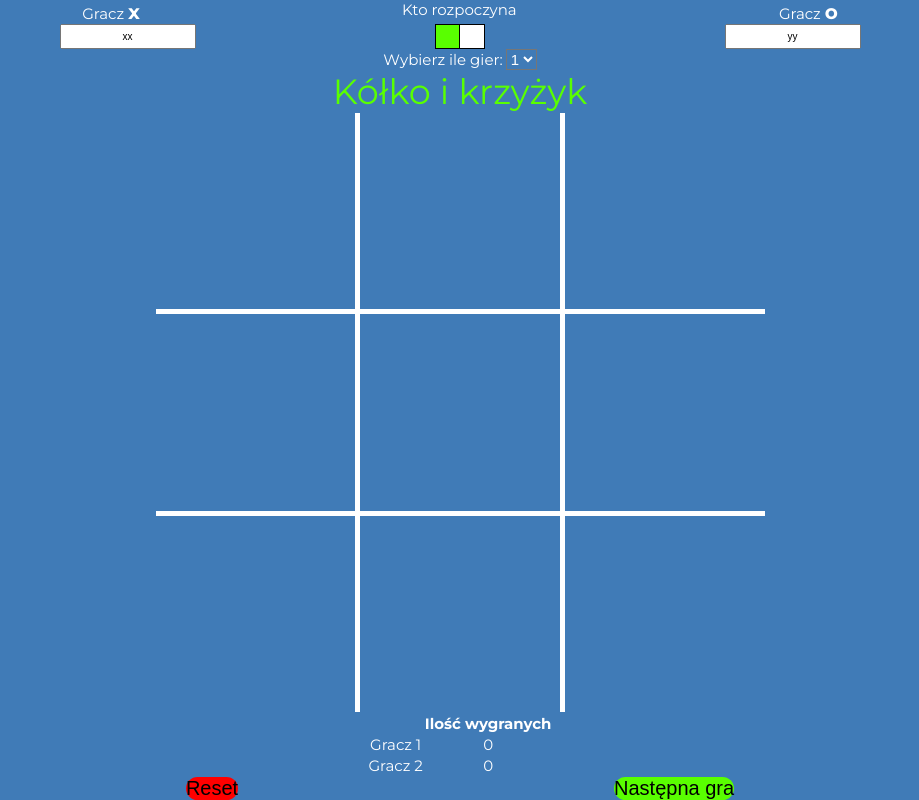
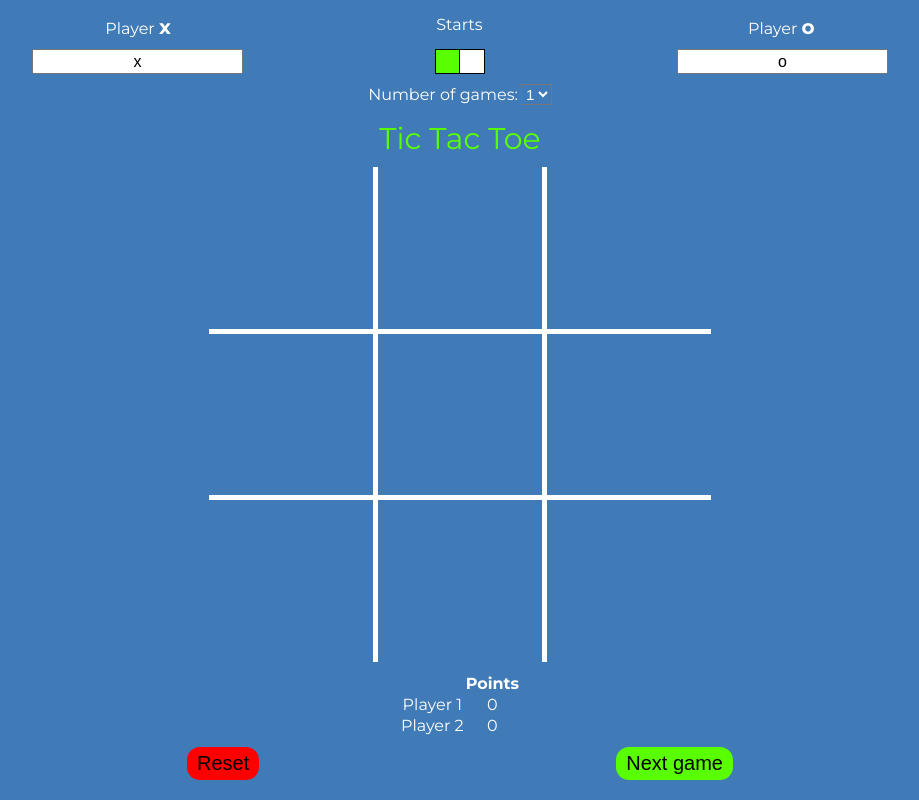
Before and after one commit to krzysztofmarkiewicz/tictactoe, a plain HTML site: page index.html in a window 1280 px wide. Shown: the whole page, without its empty margins (180-1099 px from the left). Drawn offline with Linux system fonts and the light colour scheme.

Commit message:
changed all files; deleted polish language

```diff
--- a/index.html
+++ b/index.html
@@ -1,5 +1,5 @@
 <!DOCTYPE html>
-<html lang="pl">
+<html lang="en">
 
 <head>
     <meta charset="UTF-8">
@@ -17,23 +17,23 @@
     <div class="wraper">
         <div class="info">
             <div class="players players__names">
-                <p>Gracz <span>x</span></p>
-                <p>Kto rozpoczyna</p>
-                <p>Gracz <span>o</span></p>
+                <p>Player <span>x</span></p>
+                <p>Starts</p>
+                <p>Player <span>o</span></p>
             </div>
             <div class="players">
                 <div class="player player--1" id="x">
-                    <input type="text" name="Wprowadź nazwę gracza x" class="playerNames" id="player1Name" value="xx"
-                        maxlength="8" placeholder="Podaj nazwę gracza 1">
+                    <input type="text" name="player1Name" class="playerNames" id="player1Name" value="x"
+                        maxlength="8" placeholder="Enter player name">
                 </div>
                 <input type="checkbox" class="player sign">
                 <div class="player player--2" id="o">
-                    <input type="text" name="Wprowadź nazwę gracza x" class="playerNames" id="player2Name" value="yy"
-                        maxlength="8" placeholder="Podaj nazwę gracza 2">
+                    <input type="text" name="Eplayer2Name" class="playerNames" id="player2Name" value="o"
+                        maxlength="8" placeholder="Enter player name">
                 </div>
             </div>
             <div class="players numOfGames">
-                <p>Wybierz ile gier: </p>
+                <p>Number of games: </p>
                 <select name="" id="">
                     <option value="1" selected="selected">1</option>
                     <option value="3">3</option>
@@ -63,21 +63,21 @@
             <tbody>
                 <tr>
                     <th></th>
-                    <th>Ilość wygranych</th>
+                    <th>Points</th>
                 </tr>
                 <tr>
-                    <td class="playerNamestable" id="player1NameTable">Gracz 1</td>
+                    <td class="playerNamestable" id="player1NameTable">Player 1</td>
                     <td id="player1Result"></td>
                 </tr>
                 <tr>
-                    <td class="playerNamestable" id="player2NameTable">Gracz 2</td>
+                    <td class="playerNamestable" id="player2NameTable">Player 2</td>
                     <td id="player2Result"></td>
                 </tr>
             </tbody>
         </table>
         <div class="buttons">
             <button class="button button__reset reset">Reset</button>
-            <button class="button button__next next">Następna gra</button>
+            <button class="button button__next next">Next game</button>
         </div>
 
     </div>
--- a/main.js
+++ b/main.js
@@ -99,7 +99,7 @@ const setStartGame = () => {
         e.style.color = 'black'
     })
     changeSign.checked = false
-    result.innerHTML = '<p>Kółko i krzyżyk</p>'
+    result.innerHTML = '<p>Tic Tac Toe</p>'
 
 
 }
@@ -131,7 +131,7 @@ const checkNumOfGames = () => {
 const checkPlayersNames = () => {
     if (player1Name.value == '' || player2Name.value == '') {
         setStartGame()
-        alert.firstElementChild.innerHTML = 'Wprowadź nazwy graczy !'
+        alert.firstElementChild.innerHTML = 'Enter player names !'
         alert.classList.remove('hide')
         alert.addEventListener('click', () => {
             alert.classList.add('hide')
@@ -141,23 +141,23 @@ const checkPlayersNames = () => {
 const printResult = (e) => {
     if (numberGames == 0) {
         if (player1Result.innerHTML > player2Result.innerHTML) {
-            result.innerHTML = `${player1Name.value} WYGRYWA`
+            result.innerHTML = `${player1Name.value} won!`
         } else if (player1Result.innerHTML < player2Result.innerHTML) {
-            result.innerHTML = `${player2Name.value} WYGRYWA`
+            result.innerHTML = `${player2Name.value} won!`
         } else {
             result.innerHTML = `REMIS`
         }
 
     } else {
         if (e == 'x') {
-            result.innerHTML = `${player1Name.value} +1 punkt!`
+            result.innerHTML = `${player1Name.value} +1 point!`
         } else if (e == 'o') {
-            result.innerHTML = `${player2Name.value} +1 punkt!`
+            result.innerHTML = `${player2Name.value} +1 point!`
         } else {
 
         }
     }
-    result.innerHTML = `<p>${result.innerHTML}x</p>`
+    result.innerHTML = `<p>${result.innerHTML}</p>`
     // result.after(`Pozostało gier: ${numberGames}`)
 }
 
@@ -238,7 +238,7 @@ const game = (e) => {
                     completeTableResult('o')
                     checkNumOfGames()
                     state = 'end'
-                    result.innerHTML = `REMIS`
+                    result.innerHTML = `DRAW`
                     numberClicks = 0
                 }
             }
@@ -249,7 +249,7 @@ const game = (e) => {
 
 // set draw
 const draw = (info, drawFunc) => {
-    if (confirm(`${info} Jeśli tak, to gra zostanie uznana jako remis. Jedna gra przepadnie, a graczom doda po 1 punkcie`)) {
+    if (confirm(`${info} If you confirm, the game will be considered a draw. One game will be lost and 1 point will be added to the players`)) {
         setStartGame()
         completeTableResult('x')
         completeTableResult('o')
@@ -280,7 +280,7 @@ next.addEventListener('click', () => {
 
 
 reset.addEventListener('click', () => {
-    if (confirm('Czy na pewno chcesz zresetować całą grę i wyzerować wszystkie wyniki?')) {
+    if (confirm('Are you sure you want to reset the entire game and reset all scores?')) {
         location.reload()
     }
 
@@ -299,7 +299,7 @@ changeSign.addEventListener('click', (e) => {
     }
 
     if (gameStarts == 'yes') {
-        draw('Czy na pewno chcesz zmienić gracza?', freezeSignSwitcher)
+        draw('Are you sure you want to change player?', freezeSignSwitcher)
 
     } else {
         if (e.target.checked == true) {
--- a/sass/main.sass
+++ b/sass/main.sass
@@ -10,14 +10,17 @@ $colorWhite: #fff
     margin: 0
     padding: 0
     box-sizing: border-box
+    font-size: 16px
+
 
 body
     position: relative
     height: 100dvh
     width: 100dvw
+    background-color: $colorBlue
     color: $colorWhite
+    font-size: 20px
     font-family: "Montserrat", sans-serif
-    background-color: $colorBlue
     overflow: hidden
 
 
@@ -29,7 +32,7 @@ body
     flex-direction: column
     height: 100%
     width: 100%
-    // padding: 10px 20px
+    padding: 10px 20px 20px 20px
     &>div
         // justify-content: center
         // width: 100%
@@ -37,7 +40,7 @@ body
 .boxes
     position: relative
     align-self: center
-    width: 0
+    width: 100%
     height: 100%
     // flex-grow: 1
 
@@ -46,7 +49,6 @@ body
     height: 100%
     background-color: $colorBlue
     position: relative
-    font-size: 26px
     text-align: center
 .parent
     display: grid
@@ -81,10 +83,11 @@ body
     position: relative
     display: flex
     flex-direction: column
+    margin: 10px 0
+    color: $colorGreen
     text-align: center
-    color: $colorGreen
     &>p
-        font-size: 35px
+        font-size: 30px
         &+p
             font-size: 10px
 
@@ -98,9 +101,13 @@ body
     display: flex
     flex-direction: row
     justify-content: space-evenly
-    font-size: 15px
-    input
-        font-size: 10px
+    margin: 5px 0
+    // font-size: 15px
+
+    input:not(.sign)
+        width: auto
+        width: 100%
+        // font-size: 20px
         text-align: center
     span
         font-size: 20px
@@ -109,7 +116,6 @@ body
 .player
     display: flex
     justify-content: space-between
-    // background-color: red
 .playerInfo
     &::after
         content: "Maksylanie 8 znaków"
@@ -120,8 +126,6 @@ body
         font-size: 10px
         color: $colorGreen
         text-align: center
-
-
 
 .numOfGames
     display: flex
@@ -138,7 +142,7 @@ body
 
 .tableResults
     display: block
-    margin: 0 auto
+    margin: 10px auto
     font-size: 15px
     text-align: center
 
@@ -150,9 +154,10 @@ body
 .button
     font-size: 20px
     background-color: $colorGreen
+    margin: 0 10px
+    padding: 5px 10px
     border: 0
     border-radius: 13px
-    margin: 0 10px
     &:hover
         scale: 1.05
         box-shadow: 5px 5px 3px #00000066
@@ -178,7 +183,7 @@ body
 
 .sign
     position: relative
-    width: 50px
+    min-width: 50px
     height: 25px
     &::after, &::before
         content: ""
```
Also changed, not shown: css/main.css, 1 other file.
